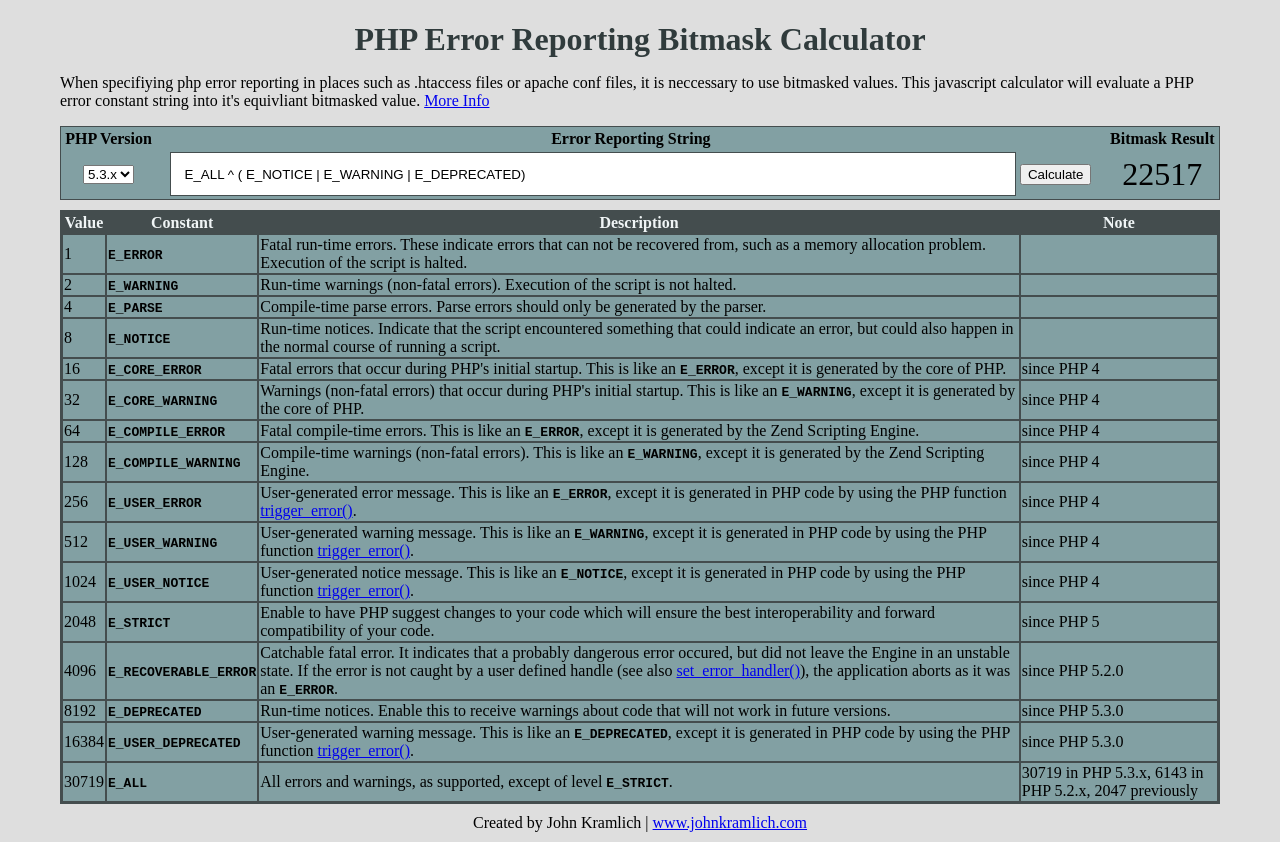
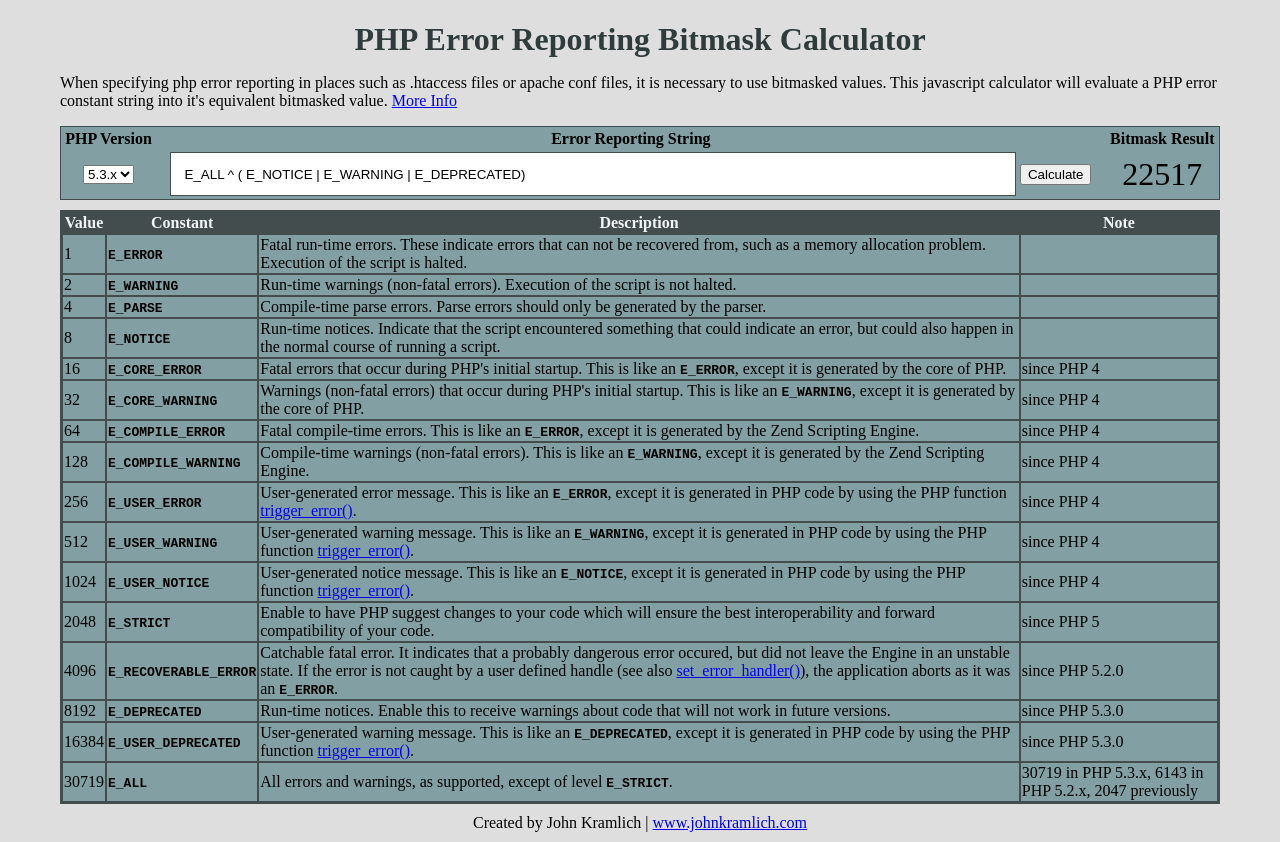
Before and after one commit to johnkramlich/PHP-Error-Reporting-Bitmask-Calculator, a plain HTML site: page index.html in a window 1280 px wide. Drawn offline with nearby package versions, Linux system fonts and the light colour scheme.

Commit message:
Add README text.  Fix description typo.

```diff
--- a/index.html
+++ b/index.html
@@ -114,10 +114,10 @@
     <form method="get" action="#" onsubmit="return false;" autocomplete="off">
 
         <p>
-            When specifiying php error reporting in places such as .htaccess
-            files or apache conf files, it is neccessary to use bitmasked
-            values. This javascript calculator will evaluate a PHP error
-            constant string into it's equivliant bitmasked value.
+            When specifying php error reporting in places such as .htaccess
+            files or apache conf files, it is necessary to use bitmasked values.
+            This javascript calculator will evaluate a PHP error constant string
+            into it's equivalent bitmasked value.
 
             <a href="http://us.php.net/manual/en/function.error-reporting.php">More Info</a>
 
```
Also changed, not shown: 1 other file.
